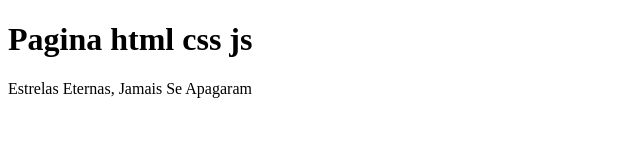
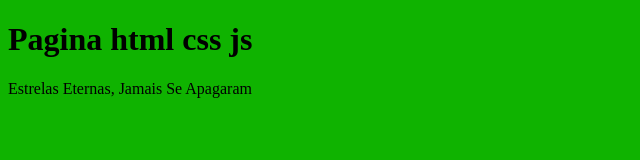
Before and after one commit to DanielVAraujo/htmlcssjs, a plain HTML site: page index.html in a window 1280 px wide. Shown: the whole page, without its empty margins (0-640 px from the left). Drawn offline with Linux system fonts and the light colour scheme.

Commit message:
Criação de Index

```diff
--- a/index.html
+++ b/index.html
@@ -4,6 +4,7 @@
     <meta charset="UTF-8">
     <meta name="viewport" content="width=device-width, initial-scale=1.0">
     <title>pagina html css js</title>
+    <link rel="stylesheet" href="Nuvem.css">
 </head>
 <body>
     <h1>Pagina html css js</h1>
```
